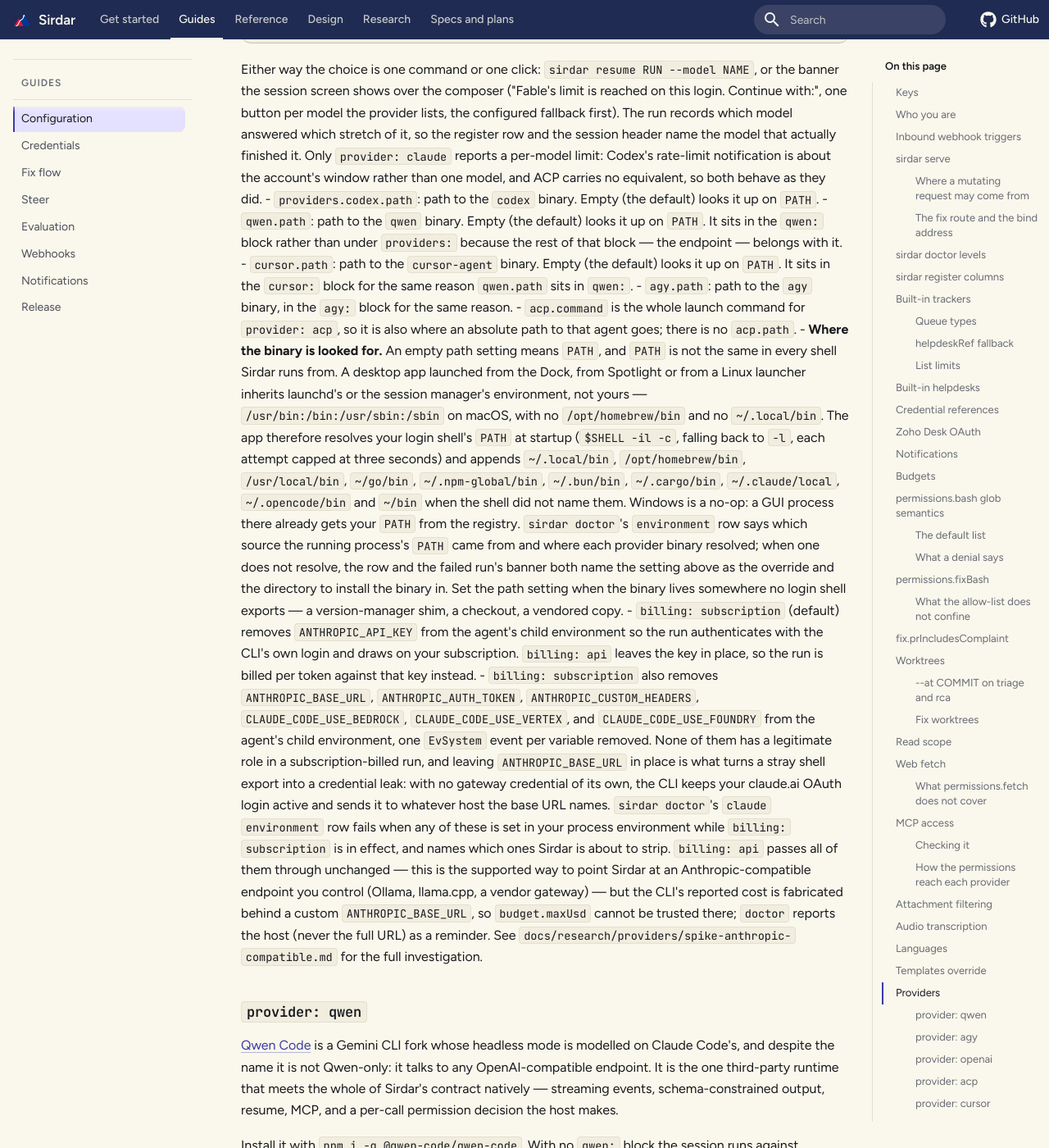
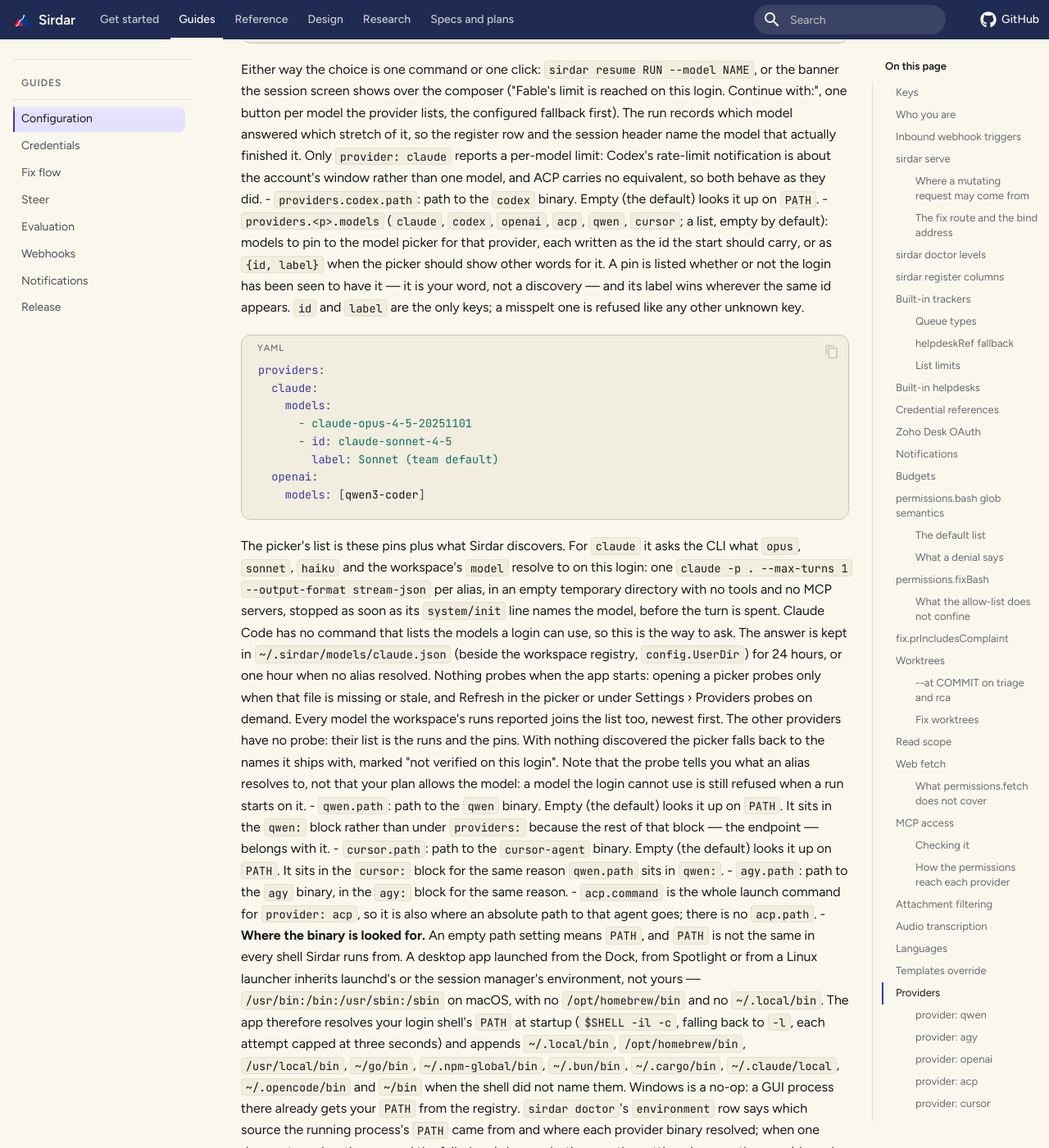
Before and after one commit to srivathsanvenkateswaran/Sirdar, an MkDocs documentation site: the page built from docs/config.md, in a window 1280 px wide and 1400 px high, scrolled down 48030 px. Shown: the whole window at 82% size. Built offline with MkDocs 1.6.1 and Material for MkDocs 9.7.7, drawn with Linux system fonts in a browser that asks for light colours; comment, search, counter and statistics services are not loaded.

Commit message:
docs: providers.<p>.models and how the picker's list is discovered; changelog

````diff
--- a/docs/config.md
+++ b/docs/config.md
@@ -1653,6 +1653,38 @@
   ACP carries no equivalent, so both behave as they did.
 - `providers.codex.path`: path to the `codex` binary. Empty (the default) looks it up on
   `PATH`.
+- `providers.<p>.models` (`claude`, `codex`, `openai`, `acp`, `qwen`, `cursor`; a list, empty
+  by default): models to pin to the model picker for that provider, each written as the id the
+  start should carry, or as `{id, label}` when the picker should show other words for it. A pin
+  is listed whether or not the login has been seen to have it — it is your word, not a
+  discovery — and its label wins wherever the same id appears. `id` and `label` are the only
+  keys; a misspelt one is refused like any other unknown key.
+
+  ```yaml
+  providers:
+    claude:
+      models:
+        - claude-opus-4-5-20251101
+        - id: claude-sonnet-4-5
+          label: Sonnet (team default)
+    openai:
+      models: [qwen3-coder]
+  ```
+
+  The picker's list is these pins plus what Sirdar discovers. For `claude` it asks the CLI what
+  `opus`, `sonnet`, `haiku` and the workspace's `model` resolve to on this login: one
+  `claude -p . --max-turns 1 --output-format stream-json` per alias, in an empty temporary
+  directory with no tools and no MCP servers, stopped as soon as its `system/init` line names the
+  model, before the turn is spent. Claude Code has no command that lists the models a login can
+  use, so this is the way to ask. The answer is kept in `~/.sirdar/models/claude.json` (beside
+  the workspace registry, `config.UserDir`) for 24 hours, or one hour when no alias resolved.
+  Nothing probes when the app starts: opening a picker probes only when that file is missing or
+  stale, and Refresh in the picker or under Settings › Providers probes on demand. Every model the
+  workspace's runs reported joins the list too, newest first. The other providers have no probe:
+  their list is the runs and the pins. With nothing discovered the picker falls back to the names
+  it ships with, marked "not verified on this login". Note that the probe tells you what an alias
+  resolves to, not that your plan allows the model: a model the login cannot use is still refused
+  when a run starts on it.
 - `qwen.path`: path to the `qwen` binary. Empty (the default) looks it up on `PATH`. It sits in
   the `qwen:` block rather than under `providers:` because the rest of that block — the
   endpoint — belongs with it.
````
Also changed, not shown: CHANGELOG.md (+24 -0 lines).
